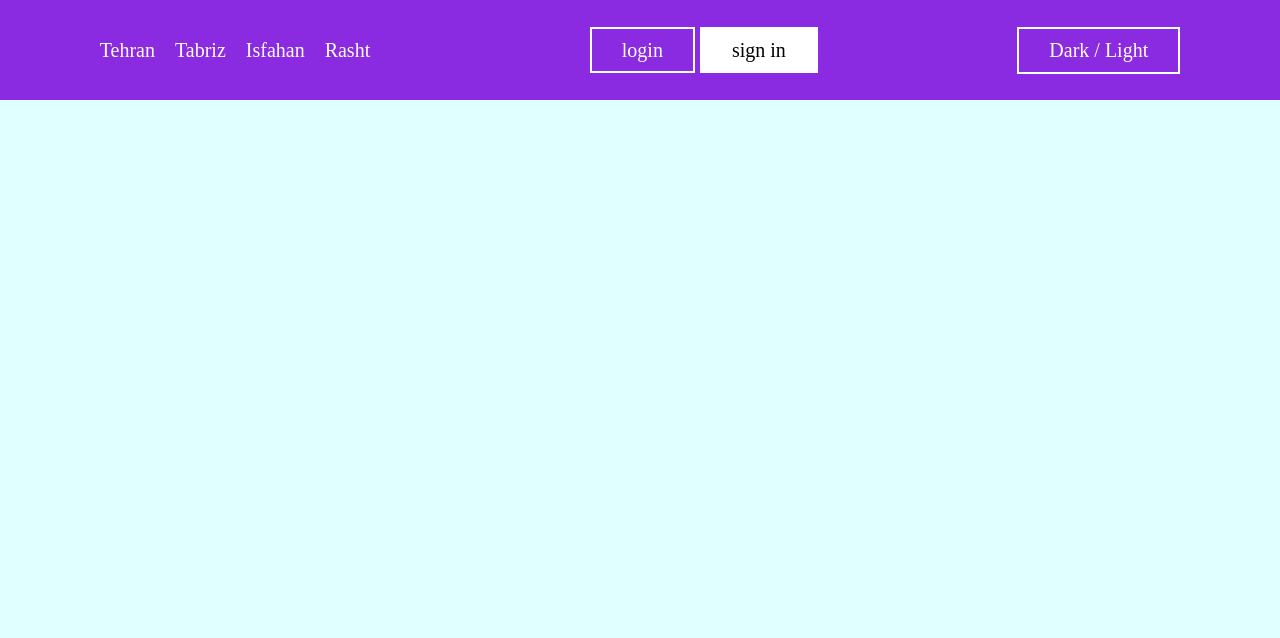
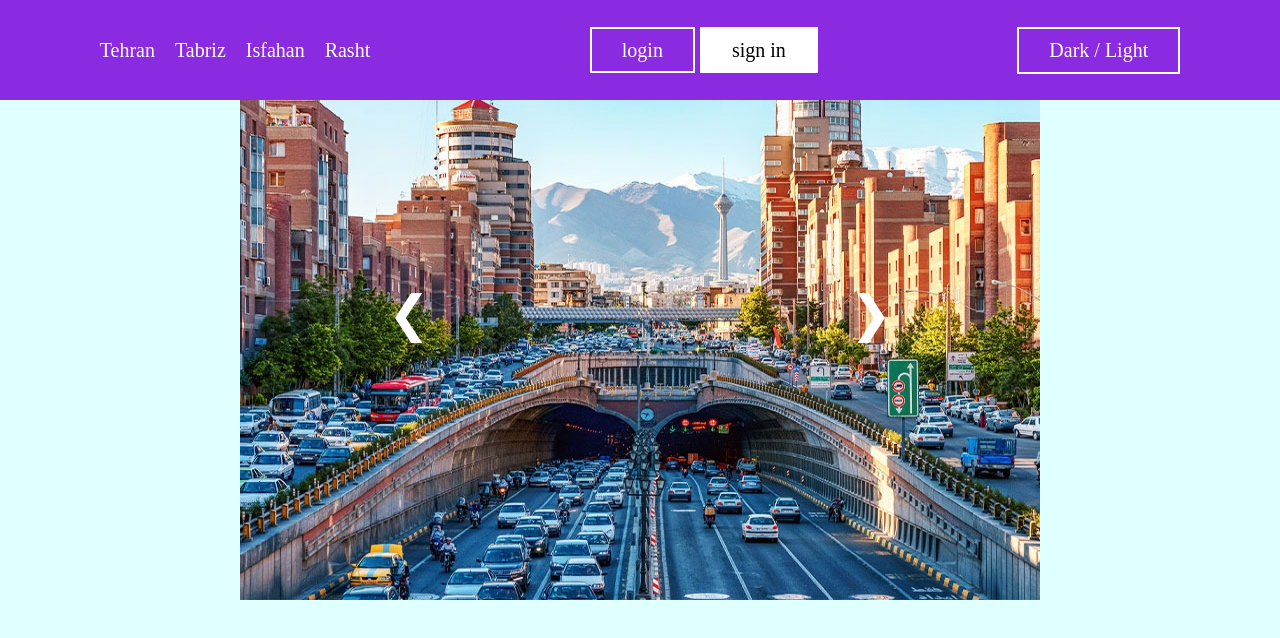
Before and after one commit to HosseinYasinzade/simple-slider, a plain HTML site: page index.html in a window 1280 px wide. Drawn offline with Linux system fonts and the light colour scheme.

Commit message:
slider html and css codding

```diff
--- a/index.html
+++ b/index.html
@@ -30,6 +30,24 @@
         <a href="#" class="brightnes">Dark / Light</a>
       </nav>
     </header>
+    <main>
+      <section class="slider">
+        <div class="slider-box">
+          <img src="./images/img-1.jpg" alt="" />
+        </div>
+        <div class="slider-box hidden">
+          <img src="./images/img-2.jpg" alt="" />
+        </div>
+        <div class="slider-box hidden">
+          <img src="./images/img-3.jpg" alt="" />
+        </div>
+        <div class="slider-box hidden">
+          <img src="./images/img-4.jpg" alt="" />
+        </div>
+        <a href="#" class="prev">&#10094;</a>
+        <a href="#" class="next">&#10095;</a>
+      </section>
+    </main>
     <script src="script.js"></script>
   </body>
 </html>
--- a/style.css
+++ b/style.css
@@ -8,6 +8,9 @@
 }
 body {
   background-color: lightcyan;
+}
+.hidden {
+  display: none;
 }
 .nav {
   width: 100%;
@@ -55,3 +58,36 @@ body {
   background-color: #fff;
   color: inherit;
 }
+/* slider */
+.slider-box {
+  margin: 0 auto;
+  width: 800px;
+  height: 500px;
+}
+.slider-box img {
+  width: 100%;
+  height: 100%;
+}
+.prev,
+.next {
+  position: absolute;
+  top: 33%;
+  font-size: 50px;
+  color: #fff;
+  width: 50px;
+  height: 100px;
+  transition: all 0.5s ease;
+  display: flex;
+  align-items: center;
+  justify-content: center;
+}
+.prev {
+  left: 30%;
+}
+.next {
+  right: 30%;
+}
+.next:hover,
+.prev:hover {
+  background-color: rgba(0, 0, 0, 0.719);
+}
```
